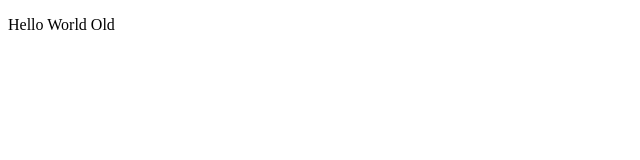
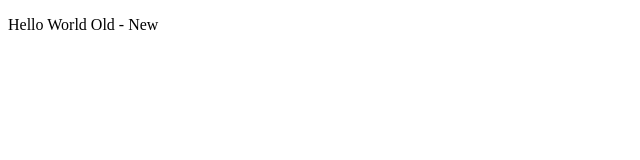
Before and after one commit to web-dev-pnj/test, a plain HTML site: page index.html in a window 1280 px wide. Shown: the full height of the page, 0-640 px from the left. Drawn offline with Linux system fonts and the light colour scheme.

Commit message:
Update index.html

```diff
--- a/index.html
+++ b/index.html
@@ -4,6 +4,6 @@
         <!-- head definitions go here -->
     </head>
     <body>
-        <p>Hello World Old</p>
+        <p>Hello World Old - New</p>
     </body>
 </html>
```
